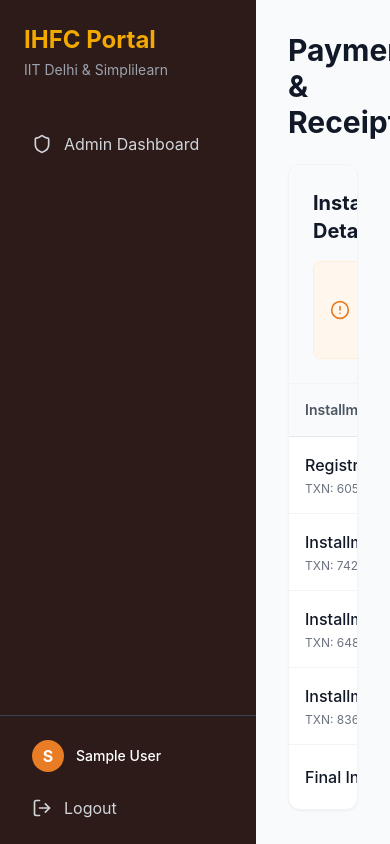
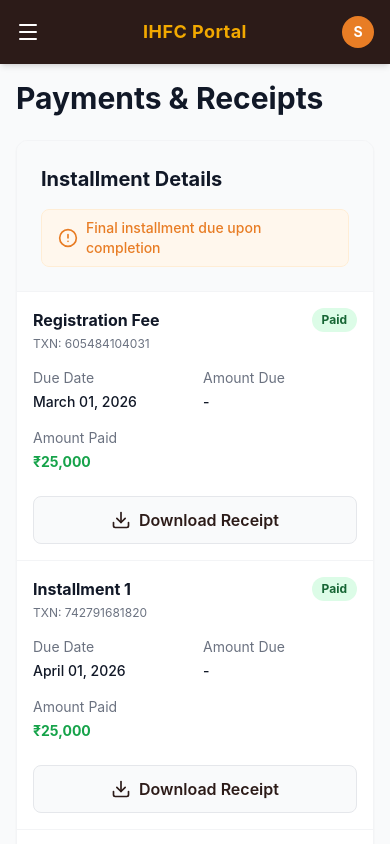
Before and after one commit to shubhambandhovar/IHFC, a React (Vite) app in the folder frontend/: page /payments in a window 390 px wide. Built offline with nearby package versions, Linux system fonts and the light colour scheme; sample sign-in values are in the browser's storage.

Commit message:
Implement mobile-first responsive redesign across the portal

```diff
--- a/frontend/src/components/SidebarLayout.jsx
+++ b/frontend/src/components/SidebarLayout.jsx
@@ -1,7 +1,7 @@
-import React, { useContext } from 'react';
-import { Outlet, NavLink, useNavigate } from 'react-router-dom';
+import React, { useContext, useState, useEffect } from 'react';
+import { Outlet, NavLink, useNavigate, useLocation } from 'react-router-dom';
 import { AuthContext } from '../context/AuthContext';
-import { LayoutDashboard, BookOpen, Map, CreditCard, FileText, User, LogOut, Shield } from 'lucide-react';
+import { LayoutDashboard, BookOpen, Map, CreditCard, FileText, User, LogOut, Shield, Menu, X } from 'lucide-react';
 import { clsx } from 'clsx';
 import { twMerge } from 'tailwind-merge';
 
@@ -12,6 +12,13 @@ export function cn(...inputs) {
 const SidebarLayout = () => {
     const { user, logout } = useContext(AuthContext);
     const navigate = useNavigate();
+    const location = useLocation();
+    const [isMobileMenuOpen, setIsMobileMenuOpen] = useState(false);
+
+    // Close mobile menu when route changes
+    useEffect(() => {
+        setIsMobileMenuOpen(false);
+    }, [location]);
 
     const handleLogout = () => {
         logout();
@@ -30,14 +37,13 @@ const SidebarLayout = () => {
         { name: 'Profile', path: '/profile', icon: User },
       ];
 
-    return (
-        <div className="flex h-screen bg-gray-50">
-            <div className="w-64 bg-ihfcDark text-white flex flex-col">
-                <div className="p-6">
+    const SidebarContent = () => (
+        <>
+            <div className="p-6 shrink-0">
                 <h1 className="text-2xl font-bold text-ihfcGold">IHFC Portal</h1>
                 <p className="text-sm text-gray-400 mt-1">IIT Delhi & Simplilearn</p>
             </div>
-                <nav className="flex-1 px-4 space-y-2 mt-4">
+            <nav className="flex-1 px-4 space-y-2 mt-4 overflow-y-auto">
                 {links.map((link) => {
                     const Icon = link.icon;
                     return (
@@ -46,37 +52,85 @@ const SidebarLayout = () => {
                             to={link.path}
                             end={link.path === '/'}
                             className={({ isActive }) => cn(
-                                    "flex items-center px-4 py-3 rounded-lg transition-colors",
+                                "flex items-center px-4 py-3 rounded-lg transition-colors font-medium",
                                 isActive ? "bg-ihfcRed text-white" : "text-gray-300 hover:bg-gray-800 hover:text-white"
                             )}
                         >
-                                <Icon className="w-5 h-5 mr-3" />
-                                {link.name}
+                            <Icon className="w-5 h-5 mr-3 shrink-0" />
+                            <span className="truncate">{link.name}</span>
                         </NavLink>
                     );
                 })}
             </nav>
-                <div className="p-4 border-t border-gray-700">
+            <div className="p-4 border-t border-gray-700 shrink-0">
                 <div className="flex items-center px-4 py-2 mb-2">
-                        <div className="w-8 h-8 rounded-full bg-ihfcOrange flex items-center justify-center font-bold text-white mr-3">
+                    <div className="w-8 h-8 rounded-full bg-ihfcOrange flex items-center justify-center font-bold text-white mr-3 shrink-0">
                         {user?.name?.charAt(0)}
                     </div>
                     <div className="overflow-hidden">
-                            <p className="text-sm font-medium truncate">{user?.name}</p>
+                        <p className="text-sm font-medium truncate text-white">{user?.name}</p>
                         <p className="text-xs text-gray-400 truncate">{user?.studentId}</p>
                     </div>
                 </div>
                 <button
                     onClick={handleLogout}
-                        className="flex items-center w-full px-4 py-2 text-gray-300 hover:text-white hover:bg-gray-800 rounded-lg transition-colors"
+                    className="flex items-center w-full px-4 py-3 text-gray-300 hover:text-white hover:bg-gray-800 rounded-lg transition-colors font-medium"
                 >
-                        <LogOut className="w-5 h-5 mr-3" />
+                    <LogOut className="w-5 h-5 mr-3 shrink-0" />
                     Logout
                 </button>
             </div>
+        </>
+    );
+
+    return (
+        <div className="flex h-screen bg-gray-50 flex-col md:flex-row overflow-hidden">
+
+            {/* Mobile Header */}
+            <div className="md:hidden flex items-center justify-between bg-ihfcDark text-white h-16 px-4 shrink-0 shadow-md z-20">
+                <button
+                    onClick={() => setIsMobileMenuOpen(true)}
+                    className="p-2 -ml-2 text-white hover:bg-gray-800 rounded-lg focus:outline-none"
+                    aria-label="Open navigation"
+                >
+                    <Menu className="w-6 h-6" />
+                </button>
+                <div className="font-bold text-ihfcGold text-lg tracking-wide">IHFC Portal</div>
+                <div className="w-8 h-8 rounded-full bg-ihfcOrange flex items-center justify-center font-bold text-sm shrink-0">
+                    {user?.name?.charAt(0)}
                 </div>
-            <div className="flex-1 overflow-auto bg-gray-50">
-                <div className="p-8 max-w-7xl mx-auto">
+            </div>
+
+            {/* Mobile Drawer Overlay */}
+            {isMobileMenuOpen && (
+                <div className="md:hidden fixed inset-0 z-40 bg-black/50 backdrop-blur-sm" onClick={() => setIsMobileMenuOpen(false)}></div>
+            )}
+
+            {/* Mobile Drawer Content */}
+            <div className={cn(
+                "md:hidden fixed inset-y-0 left-0 z-50 w-72 bg-ihfcDark text-white flex flex-col transform transition-transform duration-300 ease-in-out",
+                isMobileMenuOpen ? "translate-x-0" : "-translate-x-full"
+            )}>
+                <div className="absolute top-4 right-4">
+                    <button
+                        onClick={() => setIsMobileMenuOpen(false)}
+                        className="p-2 text-gray-400 hover:text-white hover:bg-gray-800 rounded-lg focus:outline-none"
+                        aria-label="Close navigation"
+                    >
+                        <X className="w-6 h-6" />
+                    </button>
+                </div>
+                <SidebarContent />
+            </div>
+
+            {/* Desktop Sidebar */}
+            <div className="hidden md:flex w-[270px] bg-ihfcDark text-white flex-col shrink-0">
+                <SidebarContent />
+            </div>
+
+            {/* Main Content Area */}
+            <div className="flex-1 overflow-auto bg-gray-50 relative w-full">
+                <div className="p-4 md:p-8 max-w-7xl mx-auto min-h-full">
                     <Outlet />
                 </div>
             </div>
--- a/frontend/src/pages/PaymentCheckout.jsx
+++ b/frontend/src/pages/PaymentCheckout.jsx
@@ -44,7 +44,7 @@ const PaymentCheckout = () => {
                             <h3 className="text-xl font-bold text-gray-900 mt-1">Professional Certificate Program in Generative AI, Machine Learning, and Intelligent Automation</h3>
                         </div>
                         <div className="p-6">
-                            <div className="grid grid-cols-2 gap-y-6 gap-x-4">
+                            <div className="grid grid-cols-1 sm:grid-cols-2 gap-y-6 gap-x-4">
                                 <div>
                                     <p className="text-sm text-gray-500">Student</p>
                                     <p className="font-semibold text-gray-900 mt-1">{studentProfile.name}</p>
--- a/frontend/src/pages/Payments.jsx
+++ b/frontend/src/pages/Payments.jsx
@@ -270,7 +270,8 @@ const Payments = () => {
                         <span className="text-sm font-medium">Final installment due upon completion</span>
                     </div>
                 </div>
-                <div className="overflow-x-auto">
+                {/* Desktop Table View */}
+                <div className="hidden md:block overflow-x-auto">
                     <table className="w-full text-left border-collapse min-w-[800px]">
                         <thead>
                             <tr className="bg-gray-50 text-gray-600 border-b border-gray-200">
@@ -337,6 +338,74 @@ const Payments = () => {
                         </tbody>
                     </table>
                 </div>
+
+                {/* Mobile Card View */}
+                <div className="md:hidden divide-y divide-gray-100">
+                    {payments.map((payment) => (
+                        <div key={payment._id} className="p-4 space-y-4 bg-white">
+                            <div className="flex justify-between items-start">
+                                <div>
+                                    <h3 className="font-bold text-gray-900 text-base">{payment.feeType}</h3>
+                                    {payment.transactionId && <p className="text-xs text-gray-500 mt-1">TXN: {payment.transactionId}</p>}
+                                </div>
+                                <span className={`inline-flex items-center px-2.5 py-1 rounded-full text-xs font-bold ${
+                                    payment.status === 'Paid' ? 'bg-green-100 text-green-800' : 'bg-red-100 text-red-800'
+                                }`}>
+                                    {payment.status}
+                                </span>
+                            </div>
+
+                            <div className="grid grid-cols-2 gap-4 text-sm">
+                                <div>
+                                    <span className="block text-gray-500 mb-1">Due Date</span>
+                                    <span className="font-medium text-gray-900">{payment.dueDate}</span>
+                                </div>
+                                <div>
+                                    <span className="block text-gray-500 mb-1">Amount Due</span>
+                                    <span className="font-medium text-gray-900">
+                                        {payment.amountDue > payment.amountPaid ? `₹${(payment.amountDue - payment.amountPaid).toLocaleString()}` : '-'}
+                                    </span>
+                                </div>
+                                <div className="col-span-2">
+                                    <span className="block text-gray-500 mb-1">Amount Paid</span>
+                                    <span className="font-bold text-green-600">
+                                        {payment.amountPaid > 0 ? `₹${payment.amountPaid.toLocaleString()}` : '-'}
+                                    </span>
+                                </div>
+                            </div>
+
+                            <div className="pt-2">
+                                {payment.status === 'Paid' && payment.fileName ? (
+                                    <button
+                                        onClick={() => generateReceipt(payment)}
+                                        disabled={generatingId !== null}
+                                        className="w-full bg-gray-50 hover:bg-gray-100 border border-gray-200 text-ihfcDark font-semibold py-3 px-4 rounded-lg flex items-center justify-center transition-colors disabled:opacity-50 h-12"
+                                        aria-label={`Download Receipt: ${payment.receiptNumber}`}
+                                    >
+                                        {generatingId === payment._id ? (
+                                            <>
+                                                <Loader2 className="w-5 h-5 animate-spin mr-2 text-ihfcOrange" />
+                                                <span className="text-ihfcOrange">Generating Receipt...</span>
+                                            </>
+                                        ) : (
+                                            <>
+                                                <Download className="w-5 h-5 mr-2" />
+                                                <span>Download Receipt</span>
+                                            </>
+                                        )}
+                                    </button>
+                                ) : payment.status !== 'Paid' ? (
+                                    <button
+                                        onClick={() => navigate('/payment/final-installment')}
+                                        className="w-full bg-ihfcOrange text-white py-3 px-4 rounded-lg font-bold shadow-sm hover:bg-orange-600 hover:shadow transition-all h-12 flex items-center justify-center"
+                                    >
+                                        Pay ₹{(payment.amountDue - payment.amountPaid).toLocaleString()}
+                                    </button>
+                                ) : null}
+                            </div>
+                        </div>
+                    ))}
+                </div>
             </div>
 
             {/* Success Toast */}
--- a/frontend/src/pages/Profile.jsx
+++ b/frontend/src/pages/Profile.jsx
@@ -211,7 +211,7 @@ const Profile = () => {
                                 <span className="block text-gray-500 text-xs font-semibold mb-0.5">Personal Email</span>
                                 <span className="font-medium text-gray-900 break-all">{profile.personalEmail}</span>
                             </div>
-                            <div className="grid grid-cols-2 gap-4 pt-2">
+                            <div className="grid grid-cols-1 md:grid-cols-2 gap-4 pt-2">
                                 <div>
                                     <span className="block text-gray-500 text-xs font-semibold mb-0.5">Student ID</span>
                                     <span className="font-bold text-gray-900">{profile.studentId}</span>
@@ -251,7 +251,7 @@ const Profile = () => {
                                 <input type="text" defaultValue={profile.name} className="w-full px-4 py-2 border border-gray-200 rounded-lg focus:ring-2 focus:ring-ihfcOrange focus:border-ihfcOrange outline-none transition-all" />
                             </div>
 
-                            <div className="grid grid-cols-2 gap-4">
+                            <div className="grid grid-cols-1 md:grid-cols-2 gap-4">
                                 <div>
                                     <label className="block text-sm font-semibold text-gray-700 mb-1.5 flex items-center justify-between">
                                         Student ID
```
Also changed, not shown: frontend/src/pages/AdminPanel.jsx (+8 -8 lines), frontend/src/pages/Documents.jsx (+29 -12 lines), frontend/src/pages/LearningResources.jsx (+18 -4 lines). Lines whose indentation alone changed are shown as unchanged.
